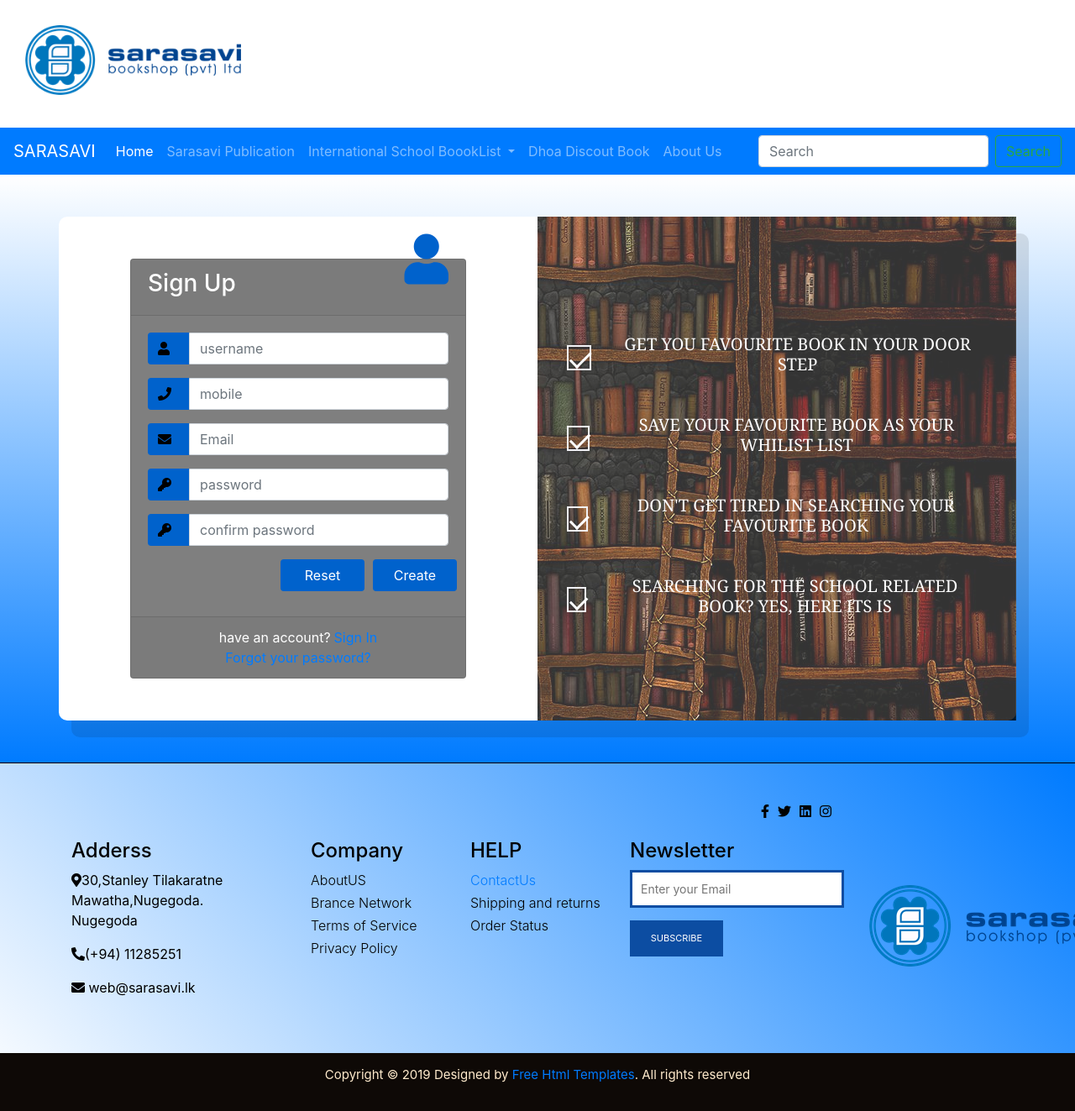
After one commit to Dilan8/HCI_Project, a PHP site: page /signup.php in a window 1280 px wide. The commit adds this page. Shown: the whole page at 84% size. Run offline with PHP 8.4, Linux system fonts and the light colour scheme; some libraries are stand-ins or nearby versions.

Commit message:
Singup and signin

```diff
--- /dev/null
+++ b/css/signup.css
@@ -0,0 +1,155 @@
+.login-block {
+    background: linear-gradient(180deg, white, #007bff);
+    width: 100%;
+    padding: 50px 0;
+}
+
+.back-img-signup {
+    background-size: cover;
+    background: url(../img/signup.jpg);
+    height: 600px;
+    opacity: 0.8;
+    background-position: right;
+    background-repeat: no-repeat;
+}
+
+.login-main {
+    background: #fff;
+    border-radius: 10px;
+    box-shadow: 15px 20px 0px rgba(0, 0, 0, 0.1);
+}
+
+.ml6 {
+    position: relative;
+    font-weight: 900;
+    font-size: 3em;
+}
+
+.ml6 .text-wrapper {
+    position: relative;
+    display: inline-block;
+    padding-top: 0.2em;
+    padding-right: 0.05em;
+    padding-bottom: 0.1em;
+    overflow: hidden;
+}
+
+.ml6 .letter {
+    display: inline-block;
+    line-height: 1em;
+}
+
+.container {
+    height: 100%;
+    align-content: center;
+}
+
+.card {
+    height: 500px;
+    margin-top: auto;
+    margin-bottom: auto;
+    width: 400px;
+    background-color: rgba(0, 0, 0, 0.5) !important;
+}
+
+.social_icon span {
+    font-size: 60px;
+    margin-left: 10px;
+    color: #0062cc;
+}
+
+.card-header h3 {
+    color: white;
+}
+
+.social_icon {
+    position: absolute;
+    right: 20px;
+    top: -45px;
+}
+
+.input-group-prepend span {
+    width: 50px;
+    background-color: #0062cc;
+    color: black;
+    border: 0 !important;
+}
+
+input:focus {
+    outline: 0 0 0 0 !important;
+    box-shadow: 0 0 0 0 !important;
+}
+
+.remember {
+    color: white;
+}
+
+.remember input {
+    width: 20px;
+    height: 20px;
+    margin-left: 15px;
+    margin-right: 5px;
+}
+
+.login_btn {
+    color: white !important;
+    background-color: #0062cc !important;
+    width: 100px;
+}
+
+.links {
+    color: white;
+}
+
+.links a {
+    margin-left: 4px;
+}
+
+#tick-mark {
+    position: relative;
+    display: inline-block;
+    top: 50%;
+    width: 30px;
+    height: 30px;
+    border: 2px solid rgb(238, 238, 243);
+}
+
+#tick-mark::before {
+    position: absolute;
+    left: 0;
+    top: 50%;
+    height: 50%;
+    width: 3px;
+    background-color: white;
+    content: "";
+    transform: translateX(10px) rotate(-45deg);
+    transform-origin: left bottom;
+}
+
+#tick-mark::after {
+    position: absolute;
+    left: 0;
+    bottom: 0;
+    height: 3px;
+    width: 100%;
+    background-color: white;
+    content: "";
+    transform: translateX(10px) rotate(-45deg);
+    transform-origin: left bottom;
+}
+
+.wrapper-tick {
+    position: relative;
+    top: 20%;
+    padding: 20px;
+    display: flex;
+    align-items: center;
+}
+
+.wrapper-tick h5 {
+    font-family: Georgia, sans-serif;
+    margin-left: 20px;
+    text-transform: uppercase;
+    color: white;
+    text-align: center;
+}
--- a/footer.php
+++ b/footer.php
@@ -104,7 +104,9 @@
                <div class="items">
                   <h4>HELP</h4>
                   <ul class="opening_hour_">
-                     <a href="ContactUs.php"><li><span class="left_side">ContactUs</span></li></a>
+                     <a href="ContactUs.php">
+                        <li><span class="left_side">ContactUs</span></li>
+                     </a>
                      <li><span class="left_side">Shipping and returns</span></li>
                      <li><span class="left_side">Order Status</span></li>
 
@@ -144,9 +146,12 @@
          <p>Copyright © 2019 Designed by <a href="https://html.design">Free Html Templates</a>. All rights reserved</p>
       </div>
    </footer>
-
-
-
+   <script src="https://unpkg.com/aos@2.3.1/dist/aos.js"></script>
+   <script>
+      AOS.init();
+   </script>
    <script src="https://ajax.googleapis.com/ajax/libs/jquery/3.5.1/jquery.min.js"></script>
    <script src="js/owl.carousel.min.js"></script>
    <script src="js/slideShow.js"></script>
+   <script src="js/signup.js"></script>
+   <script src="js/login.js"></script>
--- a/header.php
+++ b/header.php
@@ -6,6 +6,7 @@
   <meta name="viewport" content="width=device-width, initial-scale=1">
   <link rel="stylesheet" href="css/style.css">
   <link href="https://fonts.googleapis.com/css2?family=Poppins:wght@300&display=swap" rel="stylesheet">
+  <link href="https://unpkg.com/aos@2.3.1/dist/aos.css" rel="stylesheet">
   <link rel="stylesheet" href="https://maxcdn.bootstrapcdn.com/bootstrap/4.0.0/css/bootstrap.min.css" integrity="sha384-Gn5384xqQ1aoWXA+058RXPxPg6fy4IWvTNh0E263XmFcJlSAwiGgFAW/dAiS6JXm" crossorigin="anonymous">
   <title>NAVIGATION</title>
 </head>
@@ -23,7 +24,7 @@
     <div class="collapse navbar-collapse" id="navbarSupportedContent">
       <ul class="navbar-nav mr-auto">
         <li class="nav-item active">
-          <a class="nav-link" href="#">Home <span class="sr-only">(current)</span></a>
+          <a class="nav-link" href="#">Home<span class="sr-only">(current)</span></a>
         </li>
         <li class="nav-item">
           <a class="nav-link" href="#">Sarasavi Publication</a>
@@ -40,10 +41,10 @@
           </div>
         </li>
         <li class="nav-item">
-          <a class="nav-link disabled" href="#">Dhoa Discout Book</a>
+          <a class="nav-link " href="#">Dhoa Discout Book</a>
         </li>
         <li class="nav-item">
-          <a class="nav-link disabled" href="#">About Us</a>
+          <a class="nav-link" href="#">About Us</a>
         </li>
       </ul>
       <form class="form-inline my-2 my-lg-0">
--- /dev/null
+++ b/js/login.js
@@ -0,0 +1,24 @@
+const name = document.getElementById('name')
+const password = document.getElementById('password')
+const form = document.getElementById('form')
+const errorElement = document.getElementById('error')
+
+
+form.addEventListener('submit', (e) => {
+    let message = []
+    if (name.value == '' || name.value == null) {
+        message.push('name is required');
+    }
+    if (password.value.length <= 6) {
+        message.push('password must be longer than 6 charactres')
+    }
+    if (password.value.length >= 6) {
+        message.push('password must be longer than 6 charactres')
+    }
+    if (message.length > 0) {
+        e.preventDefault()
+        errorElement.innerText = message.join(',')
+    }
+
+
+});
--- /dev/null
+++ b/js/signup.js
@@ -0,0 +1,6 @@
+function myFunction() {
+
+    document.getElementById("signupForm").reset();
+
+
+}
--- /dev/null
+++ b/signup.php
@@ -0,0 +1,114 @@
+<!DOCTYPE html>
+<html lang="en">
+
+<head>
+    <title>Signup</title>
+    <meta charset="UTF-8">
+    <meta name="viewport" content="width=device-width, initial-scale=1">
+    <link rel="stylesheet" href="css/signup.css">
+    <link rel="stylesheet" href="https://maxcdn.bootstrapcdn.com/font-awesome/4.5.0/css/font-awesome.min.css">
+    <link rel="stylesheet" href="https://stackpath.bootstrapcdn.com/bootstrap/4.4.1/css/bootstrap.min.css" integrity="sha384-Vkoo8x4CGsO3+Hhxv8T/Q5PaXtkKtu6ug5TOeNV6gBiFeWPGFN9MuhOf23Q9Ifjh" crossorigin="anonymous">
+    <link href="https://fonts.googleapis.com/css2?family=Poppins:wght@300&display=swap" rel="stylesheet">
+</head>
+<style>
+
+</style>
+<?php include 'header.php'; ?>
+
+<body>
+
+    <section class="login-block">
+        <div class="container login-main">
+            <div class="row">
+
+                <div class="col-lg-6 login-sec">
+                    <div class="d-flex justify-content-center h-100" style="padding:36px;" data-aos="flip-left" data-aos-easing="ease-out-cubic" data-aos-duration="2000">
+                        <div class="card">
+                            <div class="card-header">
+                                <h3>Sign Up</h3>
+                                <div class="d-flex justify-content-end social_icon">
+                                    <span><i class="fas fa-user"></i></span>
+
+                                </div>
+                            </div>
+                            <div class="card-body">
+                                <div id="error"></div>
+                                <form id="signupForm">
+                                    <div class="input-group form-group">
+                                        <div class="input-group-prepend">
+                                            <span class="input-group-text"><i class="fas fa-user"></i></span>
+                                        </div>
+                                        <input type="text" id="name" class="form-control" name="name" placeholder="username">
+
+                                    </div>
+                                    <div class="input-group form-group">
+                                        <div class="input-group-prepend">
+                                            <span class="input-group-text"><i class="fas fa-phone"></i></span>
+                                        </div>
+                                        <input id="mobile" class="form-control" name="password" placeholder="mobile">
+                                    </div>
+                                    <div class="input-group form-group">
+                                        <div class="input-group-prepend">
+                                            <span class="input-group-text"><i class="fas fa-envelope"></i></span>
+                                        </div>
+                                        <input id="email" class="form-control" name="password" placeholder="Email">
+                                    </div>
+                                    <div class="input-group form-group">
+                                        <div class="input-group-prepend">
+                                            <span class="input-group-text"><i class="fas fa-key"></i></span>
+                                        </div>
+                                        <input type="password" id="password" class="form-control" name="password" placeholder="password">
+                                    </div>
+                                    <div class="input-group form-group">
+                                        <div class="input-group-prepend">
+                                            <span class="input-group-text"><i class="fas fa-key"></i></span>
+                                        </div>
+                                        <input type="password" id="confirmPassword" class="form-control" name="confirmPassword" placeholder="confirm password">
+                                    </div>
+
+                                    <div class="form-group" style="position: relative; left:10px;">
+                                        <input type="submit" value="Create" class="btn float-right login_btn">
+                                    </div>
+                                    <div class="form-group">
+                                        <input type="button" onclick="myFunction()" value="Reset" class="btn float-right login_btn">
+                                    </div>
+                                </form>
+                            </div>
+                            <div class="card-footer">
+                                <div class="d-flex justify-content-center links">
+                                     have an account?<a href="signin.php">Sign In</a>
+                                </div>
+                                <div class="d-flex justify-content-center">
+                                    <a href="#">Forgot your password?</a>
+                                </div>
+                            </div>
+                        </div>
+                    </div>
+                </div>
+                <div class="col-lg-6 back-img-signup" data-aos="flip-left" data-aos-easing="ease-out-cubic" data-aos-duration="2000">
+                    <div class="wrapper-tick">
+                        <div id="tick-mark"></div>
+                        <h5>Get you favourite book in your door step</h5>
+                    </div>
+                    <div class="wrapper-tick">
+                        <div id="tick-mark"></div>
+                        <h5>Save your favourite book as your whilist list</h5>
+                    </div>
+                    <div class="wrapper-tick">
+                        <div id="tick-mark"></div>
+                        <h5>Don't get tired in Searching your favourite book</h5>
+                    </div>
+                    <div class="wrapper-tick">
+                        <div id="tick-mark"></div>
+                        <h5>Searching for the school related book? Yes, here its is</h5>
+                    </div>
+                </div>
+            </div>
+        </div>
+        </div>
+    </section>
+
+</body>
+<?php include 'footer.php'; ?>
+
+</html>
```
Also changed, not shown: css/signin.css (added, +104 -0 lines), home.php (+49 -5 lines), signin.php (added, +82 -0 lines), animate-scroll/animate-scroll.js (added), img/signup.jpg (added), 1 other file.
